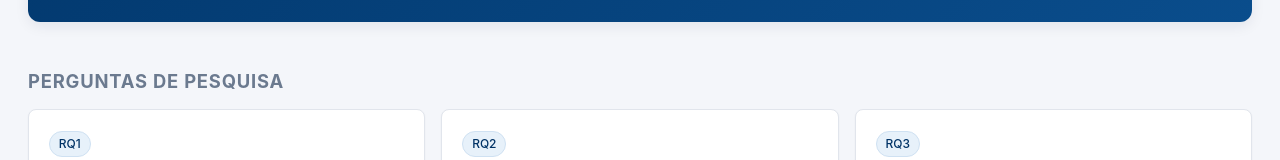
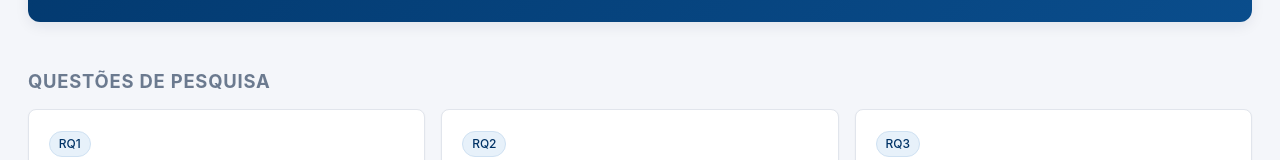
Before and after one commit to Ideias-em-Rede/team-overthinkers, a React (Vite) app in the folder web/: page / in a window 1280 px wide. Shown: the part 579-739 px from the top of the page. Built offline with nearby package versions, Linux system fonts and the light colour scheme.

Commit message:
updates title

```diff
--- a/web/src/pages/Home.tsx
+++ b/web/src/pages/Home.tsx
@@ -76,7 +76,7 @@ export default function Home() {
       </section>
 
       <section className="rqs">
-        <h2>Perguntas de pesquisa</h2>
+        <h2>Questões de pesquisa</h2>
         <div className="rq-grid">
           <article className="rq-card">
             <span className="badge">RQ1</span>
```
